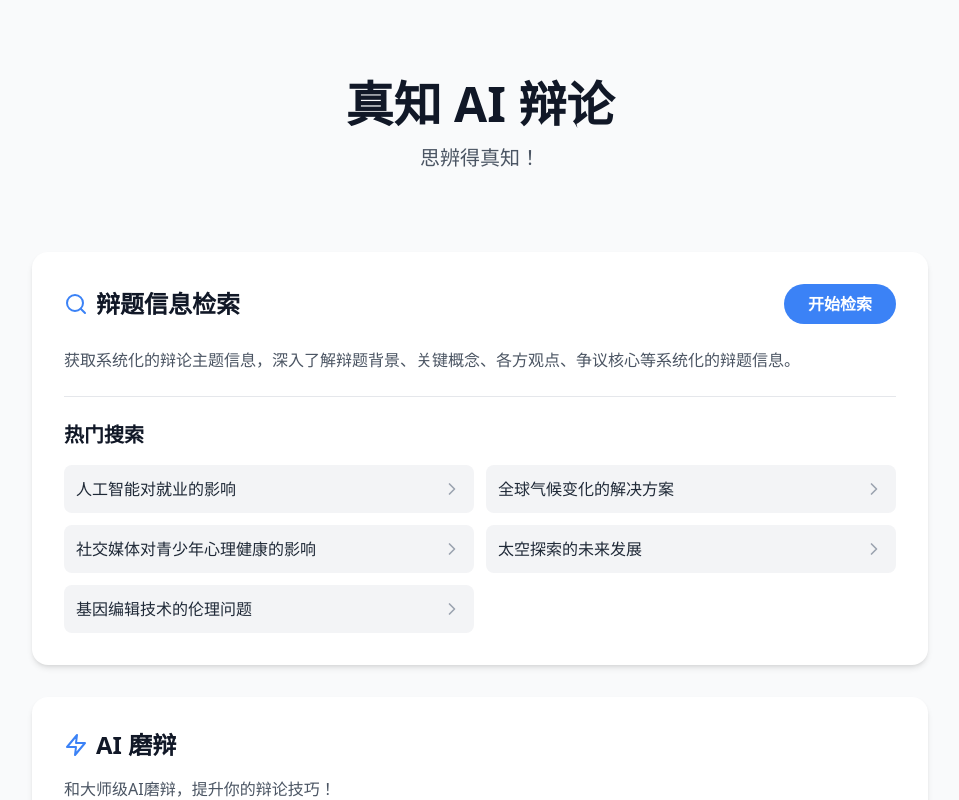
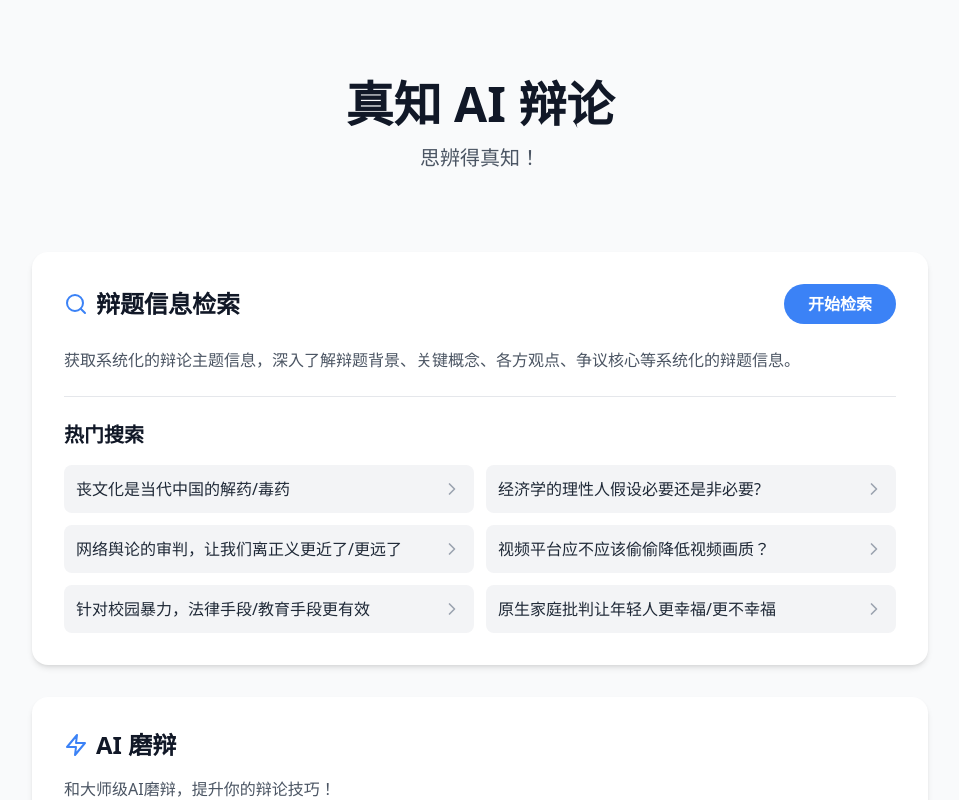
Before and after one commit to RZX00/debate0.2, a React (Vite) app: page / in a window 1280 px wide. Shown: the top 800 px of the page, without its empty margins (160-1119 px from the left). Built offline with nearby package versions, Linux system fonts and the light colour scheme.

Commit message:
Update HomePage.tsx

```diff
--- a/src/components/HomePage.tsx
+++ b/src/components/HomePage.tsx
@@ -7,11 +7,12 @@ const HomePage: React.FC = () => {
   const [showAIExperience, setShowAIExperience] = useState(false);
 
   const hotTopics = [
-    "人工智能对就业的影响",
-    "全球气候变化的解决方案",
-    "社交媒体对青少年心理健康的影响",
-    "太空探索的未来发展",
-    "基因编辑技术的伦理问题"
+    "丧文化是当代中国的解药/毒药",
+    "经济学的理性人假设必要还是非必要?",
+    "网络舆论的审判，让我们离正义更近了/更远了",
+    "视频平台应不应该偷偷降低视频画质？",
+    "针对校园暴力，法律手段/教育手段更有效",
+    "原生家庭批判让年轻人更幸福/更不幸福"
   ];
 
   return (
@@ -46,10 +47,10 @@ const HomePage: React.FC = () => {
                 <li key={index}>
                   <Link
                     to={`/search?topic=${encodeURIComponent(topic)}`}
-                    className="flex items-center justify-between bg-gray-100 text-gray-800 hover:bg-gray-200 transition-all duration-300 p-3 rounded-lg"
+                    className="flex items-center justify-between bg-gray-100 text-gray-800 hover:bg-gray-200 transition-all duration-300 p-3 rounded-lg group"
                   >
                     <span>{topic}</span>
-                    <ChevronRight size={20} className="text-gray-400" />
+                    <ChevronRight size={20} className="text-gray-400 group-hover:text-gray-600" />
                   </Link>
                 </li>
               ))}
```
